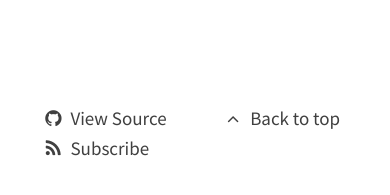
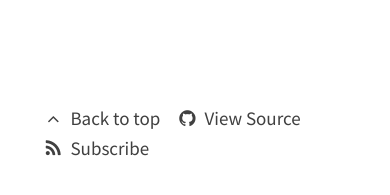
Before and after one commit to fstiehle/fabianstiehle.com, a Jekyll site: the page built from index.html, in a window 390 px wide. Shown: the part 376-571 px from the top of the page. Built offline with Jekyll 4.4.1, drawn with Linux system fonts in a browser that asks for light colours.

Commit message:
fix footer on mobile float

```diff
--- a/_includes/style.css
+++ b/_includes/style.css
@@ -543,6 +543,9 @@ widgets
     h2 {
         font-size: 2.4rem;
     }
+    .footer-right {
+        float: none;
+    }
 }
 
 /*--------------------------------------------------------------
```
